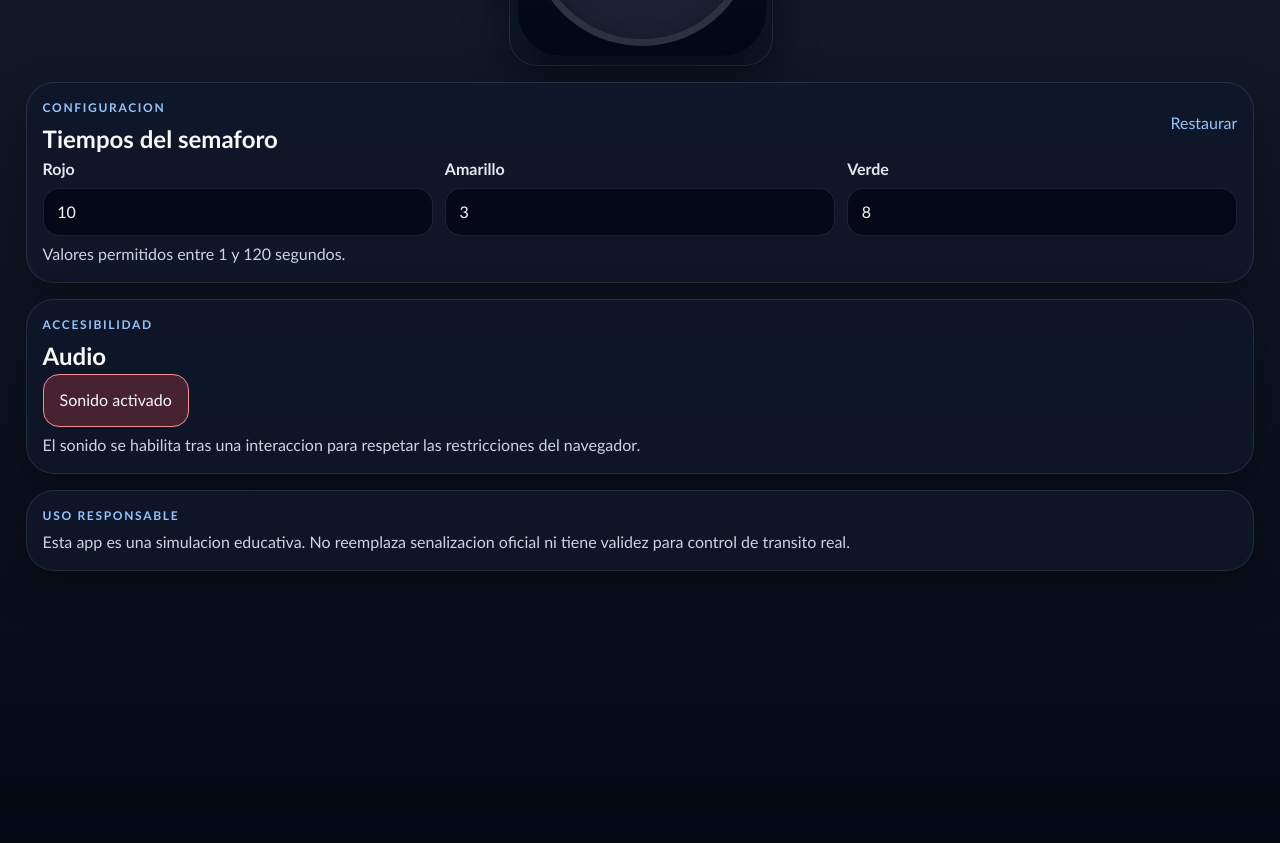
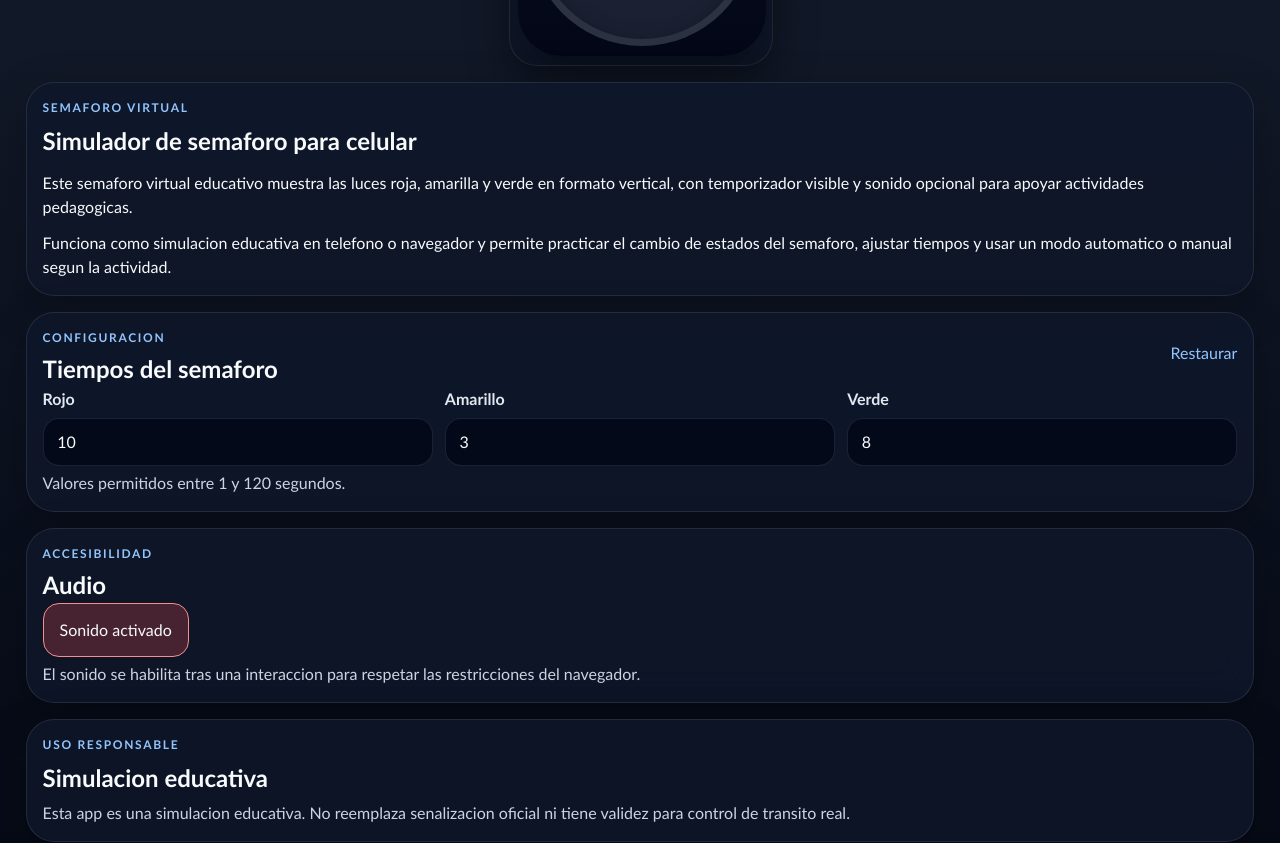
Before and after one commit to carteaga/mimo-traffic-lights, a React (Vite) app: page / in a window 1280 px wide. Shown: the part 720-1563 px from the top of the page. Built offline with nearby package versions, Linux system fonts and the light colour scheme; no server answers.

Commit message:
feat: improve seo for traffic light searches

```diff
--- a/index.html
+++ b/index.html
@@ -6,20 +6,34 @@
     <meta name="viewport" content="width=device-width, initial-scale=1.0" />
     <meta
       name="description"
-      content="Semaforo virtual educativo para celular. Simula luces roja, amarilla y verde con temporizador configurable, sonido y modo manual o automatico."
+      content="Semaforo virtual educativo para celular con luces roja, amarilla y verde, temporizador configurable, sonido y control manual o automatico. Ideal como simulador de semaforo pedagogico."
     />
     <meta
       name="keywords"
-      content="semaforo virtual, semaforo educativo, simulador de semaforo, semaforo para celular, traffic light simulator"
+      content="semaforo virtual, simulador de semaforo, semaforo para celular, semaforo educativo, luces roja amarilla y verde, temporizador de semaforo, simulacion educativa"
     />
     <meta name="theme-color" content="#111827" />
     <meta property="og:type" content="website" />
-    <meta property="og:title" content="Semaforo Virtual Educativo" />
+    <meta
+      property="og:title"
+      content="Semaforo Virtual Educativo para Celular | Simulador de Semaforo"
+    />
     <meta
       property="og:description"
-      content="Simulador educativo de semaforo con luces, contador, sonido y configuracion local."
+      content="Simulador de semaforo virtual para celular con contador, luces roja, amarilla y verde, sonido y configuracion local."
     />
-    <title>Semaforo Virtual Educativo</title>
+    <script type="application/ld+json">
+      {
+        "@context": "https://schema.org",
+        "@type": "WebApplication",
+        "name": "Semaforo Virtual Educativo",
+        "applicationCategory": "EducationalApplication",
+        "operatingSystem": "Any",
+        "inLanguage": "es",
+        "description": "Simulador de semaforo virtual para celular con luces roja, amarilla y verde, temporizador configurable, sonido y control manual o automatico."
+      }
+    </script>
+    <title>Semaforo Virtual para Celular | Simulador de Semaforo Educativo</title>
   </head>
   <body>
     <div id="root"></div>
--- a/src/App.css
+++ b/src/App.css
@@ -140,6 +140,18 @@
 
 .hero-kicker--green {
   color: #86efac;
+}
+
+.sr-only {
+  position: absolute;
+  width: 1px;
+  height: 1px;
+  padding: 0;
+  margin: -1px;
+  overflow: hidden;
+  clip: rect(0, 0, 0, 0);
+  white-space: nowrap;
+  border: 0;
 }
 
 .dashboard {
@@ -298,6 +310,16 @@
 .notice-card p:last-child {
   margin: 0.35rem 0 0;
   color: #cbd5e1;
+}
+
+.seo-copy h2,
+.notice-card h2 {
+  margin: 0.35rem 0 0;
+}
+
+.seo-copy p:last-child,
+.seo-copy p:nth-child(3) {
+  margin: 0.75rem 0 0;
 }
 
 .remote-session-button {
--- a/src/App.tsx
+++ b/src/App.tsx
@@ -74,7 +74,10 @@ function App() {
 
   return (
     <main className={`app app--${currentState}`}>
-      <section className="hero-panel">
+      <section className="hero-panel" aria-labelledby="main-seo-title">
+        <h1 id="main-seo-title" className="sr-only">
+          Semaforo virtual educativo para celular
+        </h1>
         <header className="hero-header">
           <div className={`hero-kicker hero-kicker--${currentState}`}>
             <span className="hero-kicker__emoji" aria-hidden="true">
@@ -117,6 +120,20 @@ function App() {
 
       <section className="dashboard">
         <aside className="dashboard-side">
+          <section className="panel seo-copy" aria-labelledby="seo-overview-title">
+            <p className="eyebrow">Semaforo virtual</p>
+            <h2 id="seo-overview-title">Simulador de semaforo para celular</h2>
+            <p>
+              Este semaforo virtual educativo muestra las luces roja, amarilla y
+              verde en formato vertical, con temporizador visible y sonido
+              opcional para apoyar actividades pedagogicas.
+            </p>
+            <p>
+              Funciona como simulacion educativa en telefono o navegador y
+              permite practicar el cambio de estados del semaforo, ajustar
+              tiempos y usar un modo automatico o manual segun la actividad.
+            </p>
+          </section>
           <RemoteSessionPanel
             onRemoteStateChange={handleRemoteStateChange}
             onSessionLockChange={setRemoteSessionLocked}
@@ -152,6 +169,7 @@ function App() {
 
           <section className="panel notice-card">
             <p className="eyebrow">Uso responsable</p>
+            <h2>Simulacion educativa</h2>
             <p>
               Esta app es una simulacion educativa. No reemplaza senalizacion
               oficial ni tiene validez para control de transito real.
--- a/src/RemoteControllerApp.tsx
+++ b/src/RemoteControllerApp.tsx
@@ -1,3 +1,5 @@
+import { useEffect } from 'react'
+
 import './App.css'
 
 import { STATE_LABELS } from './constants'
@@ -15,6 +17,38 @@ function RemoteControllerApp() {
   const sessionId = getSessionIdFromPath()
   const { canControl, error, setState, snapshot, status } =
     useRemoteControllerSession(sessionId)
+
+  useEffect(() => {
+    const previousTitle = document.title
+    const existingRobots = document.querySelector('meta[name="robots"]')
+    const previousRobotsContent = existingRobots?.getAttribute('content')
+    let createdRobotsMeta: HTMLMetaElement | null = null
+
+    document.title = 'Control remoto del semaforo'
+
+    if (existingRobots) {
+      existingRobots.setAttribute('content', 'noindex,nofollow')
+    } else {
+      createdRobotsMeta = document.createElement('meta')
+      createdRobotsMeta.name = 'robots'
+      createdRobotsMeta.content = 'noindex,nofollow'
+      document.head.appendChild(createdRobotsMeta)
+    }
+
+    return () => {
+      document.title = previousTitle
+
+      if (existingRobots) {
+        if (previousRobotsContent) {
+          existingRobots.setAttribute('content', previousRobotsContent)
+        } else {
+          existingRobots.removeAttribute('content')
+        }
+      }
+
+      createdRobotsMeta?.remove()
+    }
+  }, [])
 
   function getStatusCopy() {
     if (error) {
```
